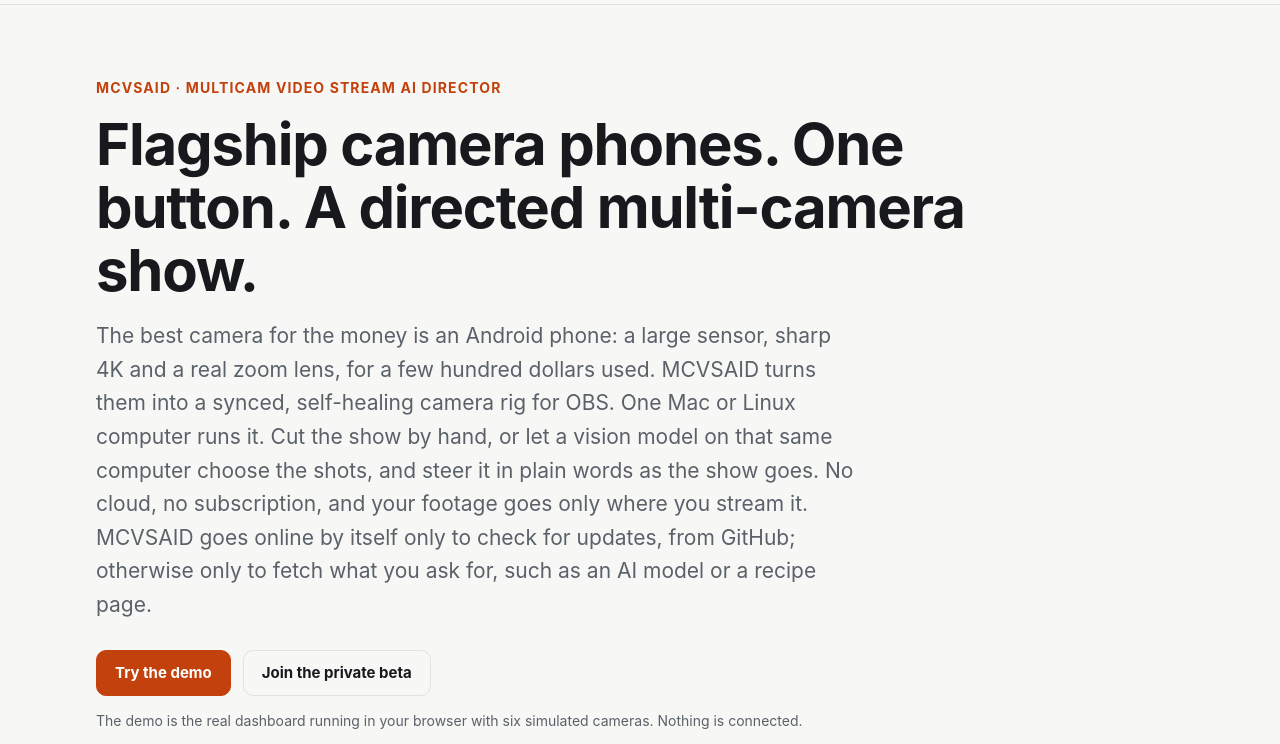
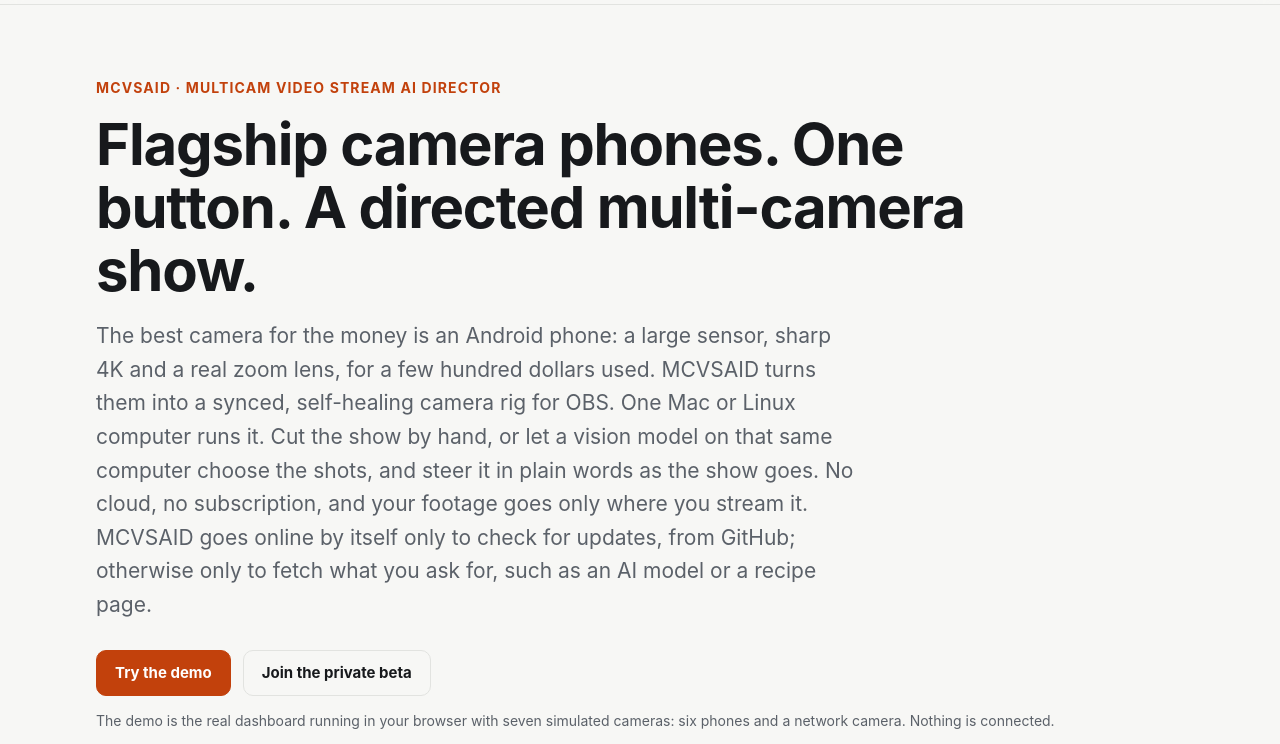
Before and after one commit to MCVSAID/MCVSAID.github.io, a plain HTML site: page index.html in a window 1280 px wide. Shown: the part 56-800 px from the top of the page. Drawn offline with Linux system fonts and the light colour scheme.

Commit message:
Site from mcvsaid 99577bf (website/)

```diff
--- a/index.html
+++ b/index.html
@@ -45,7 +45,7 @@
       <a class="button" href="https://demo.mcvsaid.com/">Try the demo</a>
       <a class="button ghost" href="#beta">Join the private beta</a>
     </div>
-    <p class="note">The demo is the real dashboard running in your browser with six simulated cameras. Nothing is connected.</p>
+    <p class="note">The demo is the real dashboard running in your browser with seven simulated cameras: six phones and a network camera. Nothing is connected.</p>
     <div class="shot"><img src="screenshots/01-show.png" alt="The Show page: every camera streaming, the programme being recorded" width="1280" height="1432"></div>
   </div>
 </section>
```
Also changed, not shown: .well-known/security.txt.
